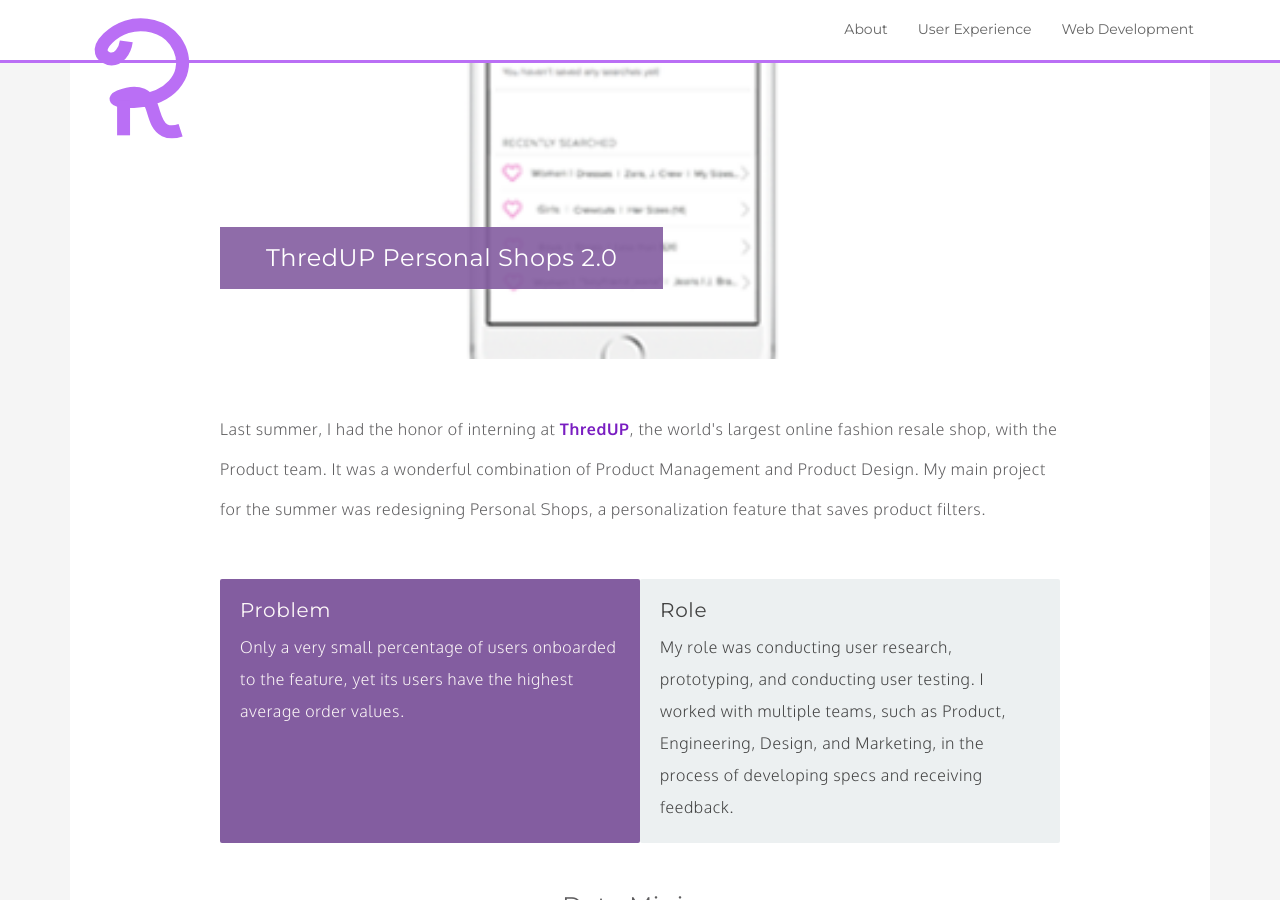
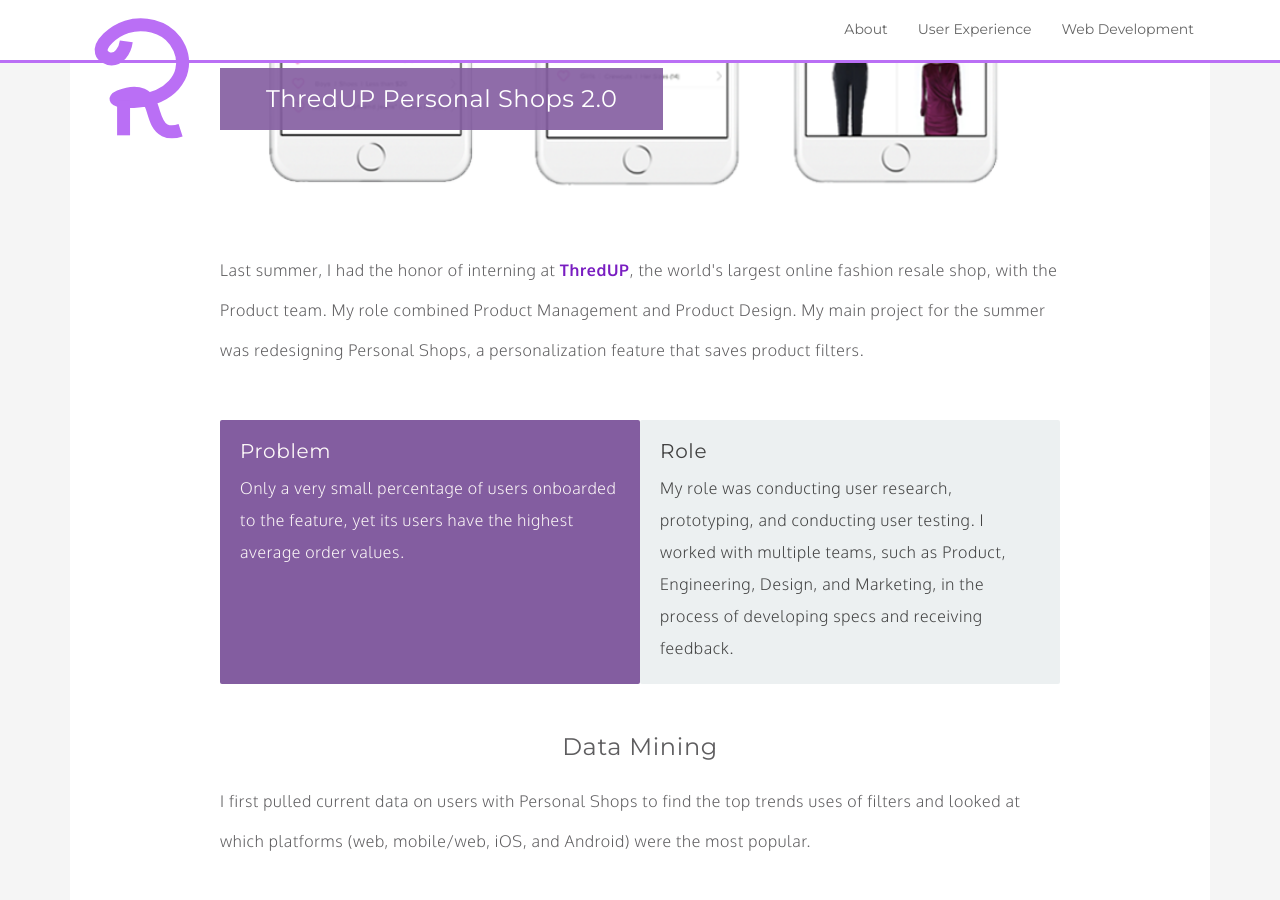
Before and after one commit to rachelelle/portfolio, a Jekyll site: the page built from _posts/2015-08-02-thredup-ps.markdown, in a window 1280 px wide and 900 px high, scrolled down 348 px. Built offline with Jekyll 4.4.1, drawn with Linux system fonts in a browser that asks for light colours; some of the changed text lies outside the part shown.

```diff
--- a/_posts/2015-08-02-thredup-ps.markdown
+++ b/_posts/2015-08-02-thredup-ps.markdown
@@ -5,10 +5,10 @@ date:   2015-08-02 14:22:04 -0700
 categories: ux
 label: UX Design, Mobile Design
 thumbnail: thredup-ps.png
-main-img: thredup-ps.png
+main-img: thredup-ps-main.png
 ---
 <section>
-    Last summer, I had the honor of interning at <a href="http://thredup.com">ThredUP</a>, the world's largest online fashion resale shop, with the Product team. It was a wonderful combination of Product Management and Product Design. My main project for the summer was redesigning Personal Shops, a personalization feature that saves product filters.
+    Last summer, I had the honor of interning at <a href="http://thredup.com">ThredUP</a>, the world's largest online fashion resale shop, with the Product team. My role combined Product Management and Product Design. My main project for the summer was redesigning Personal Shops, a personalization feature that saves product filters.
 </section>
 
 <div class="row">
@@ -45,7 +45,6 @@ Based on my conversations with the users, I created a mental model to understand
     <li>How can we get coveted items first?</li>
 </ul>
 <br>
-<br>
 We also further refined the idea of creating a Style Profile for every account in order to set Sizes and top 10 brands.
 </section>
 
```
Also changed, not shown: other parts of _posts/2015-08-02-thredup-ps.markdown (+2 -2 lines), _posts/2015-12-18-trashscan.mdown (+6 -5 lines), img/portfolio/thredup-ps-main.png (added), 6 other files.
